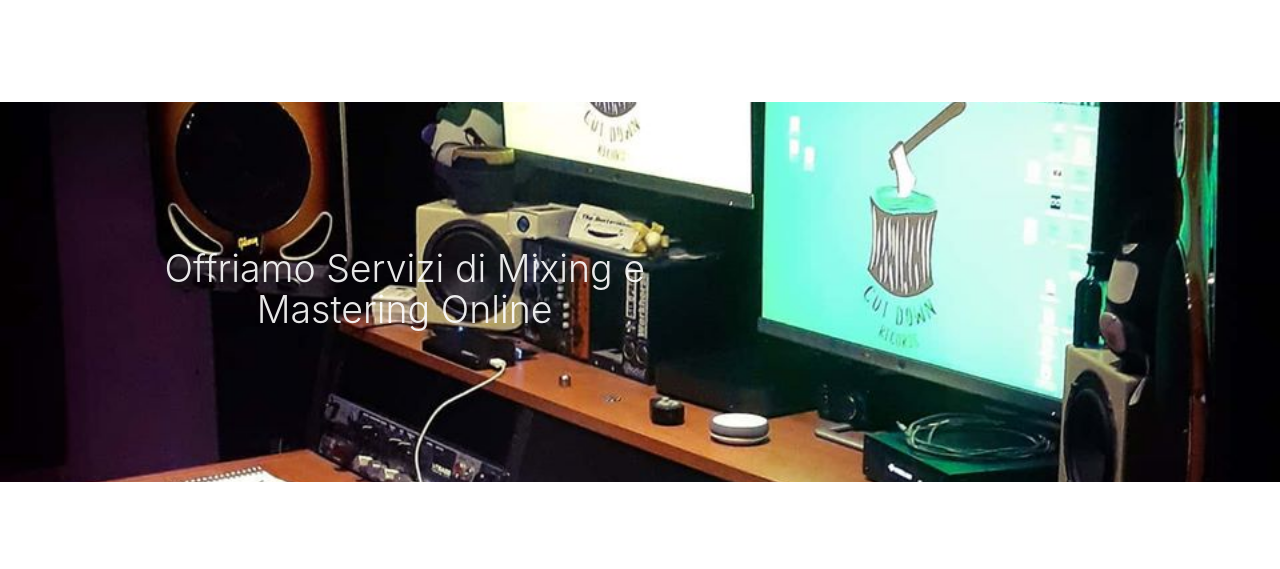
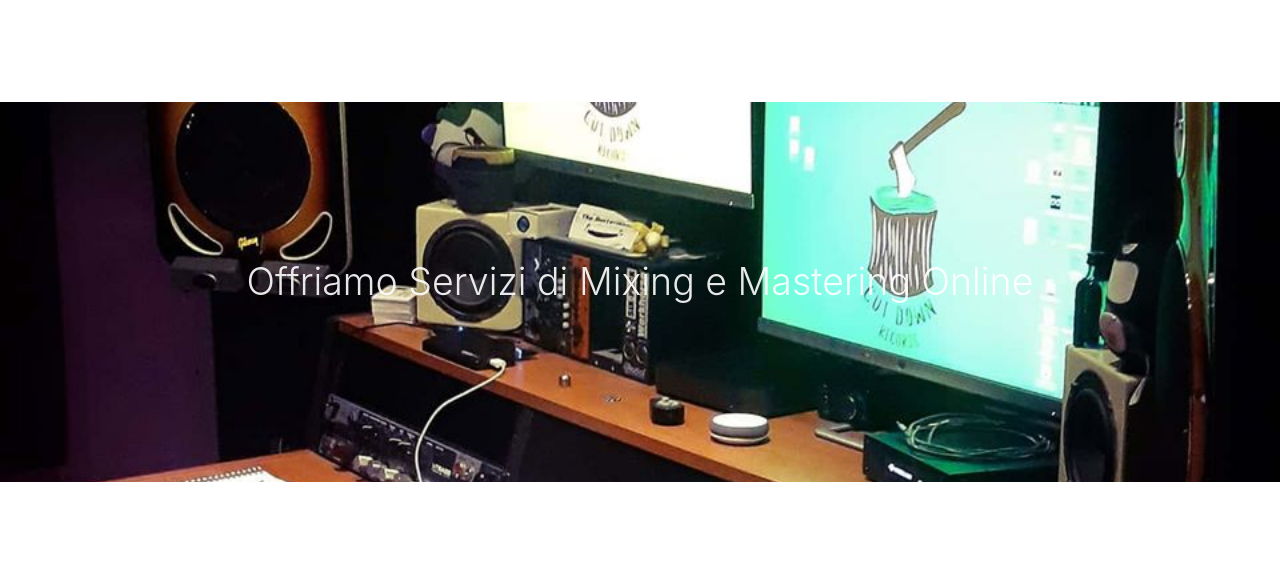
Before and after one commit to cutdownrecords/Cut-down-records, a plain HTML site: page index.html in a window 1280 px wide. Shown: the part 1331-1900 px from the top of the page. Drawn offline with nearby package versions, Linux system fonts and the light colour scheme.

Commit message:
Update index.html

```diff
--- a/index.html
+++ b/index.html
@@ -118,7 +118,7 @@
 
 
   <div class="parallax-container valign-wrapper">
-    <div class="section no-pad-bot">
+    <div class="section-contattaci no-pad-bot">
       <div class="container">
         <div class="row center">
           <h5 class="header2 col s12 light">Offriamo Servizi di Mixing e Mastering Online</h5>
```
